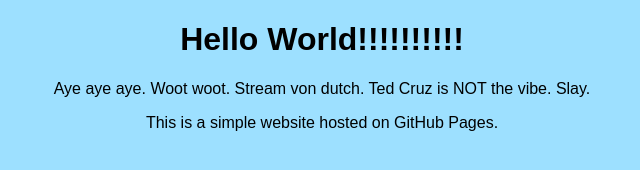
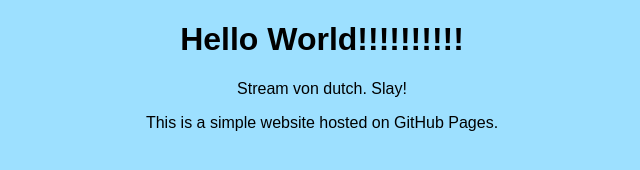
Before and after one commit to nicholasbader/nicholasbader.github.io, a plain HTML site: page index.html in a window 1280 px wide. Shown: the whole page, without its empty margins (318-958 px from the left). Drawn offline with Linux system fonts and the light colour scheme.

Commit message:
Update index.html

```diff
--- a/index.html
+++ b/index.html
@@ -8,7 +8,7 @@
 </head>
 <body>
     <h1>Hello World!!!!!!!!!!</h1>
-    <p>Aye aye aye. Woot woot. Stream von dutch. Ted Cruz is NOT the vibe. Slay. </p>
+    <p>Stream von dutch. Slay!</p>
     <p>This is a simple website hosted on GitHub Pages.</p>
     <script src="script.js"></script>
 </body>
```
